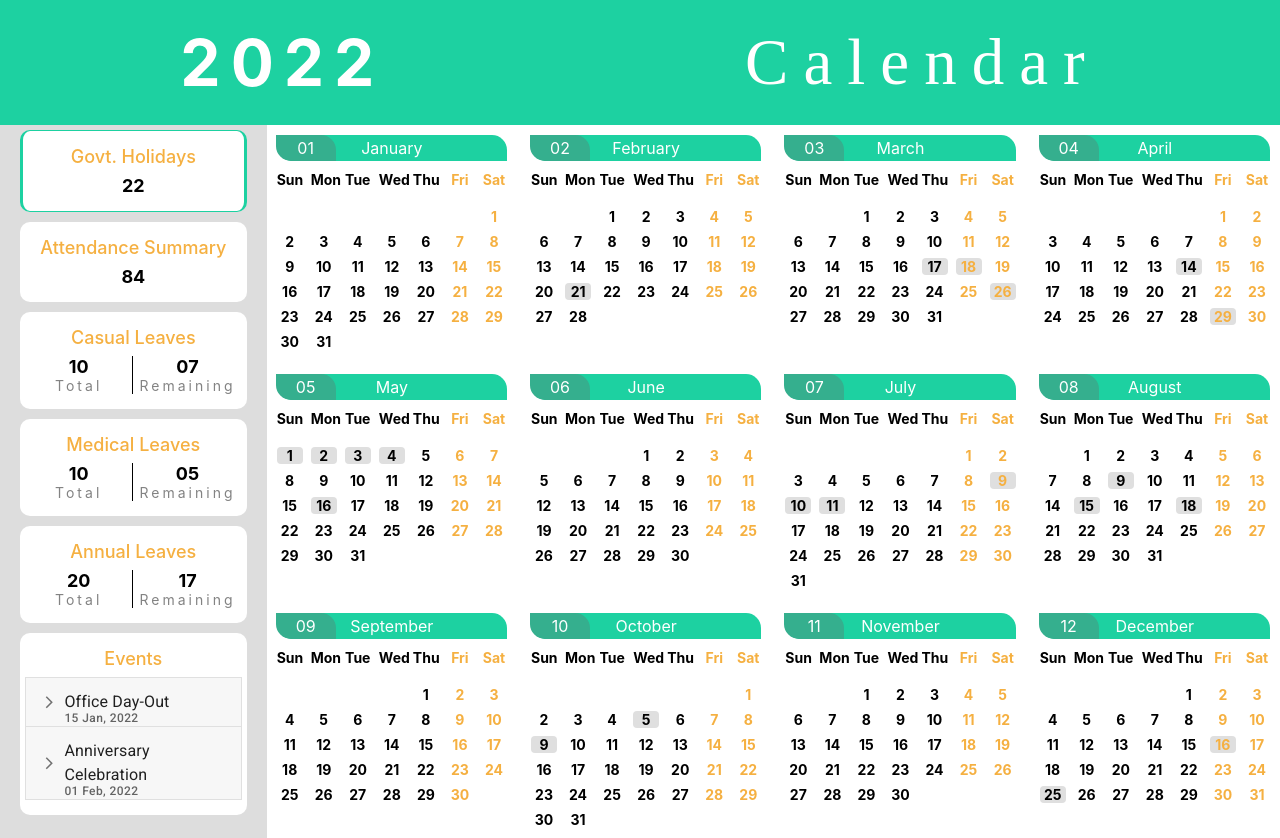
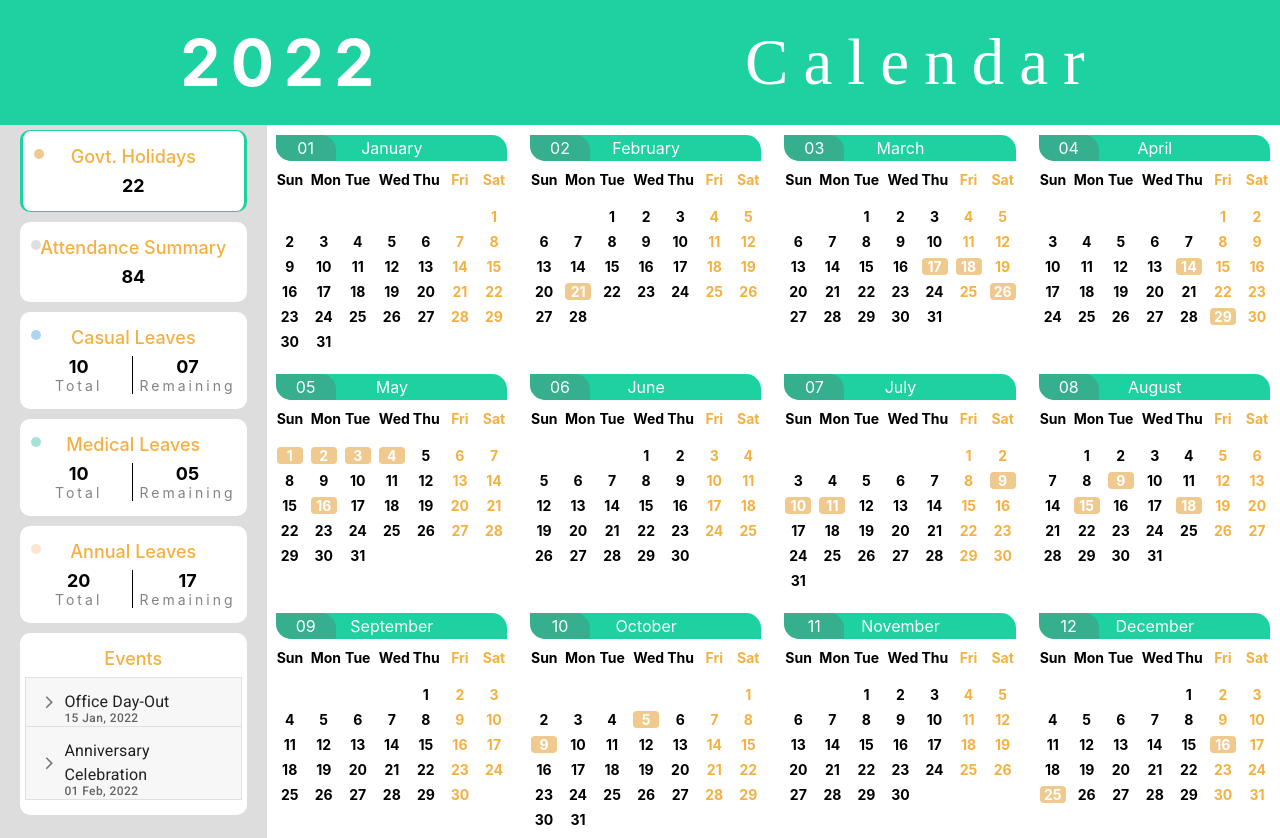
Before and after one commit to NayonRes/office-calander, a React (Create React App) app: page / in a window 1280 px wide. Built offline with nearby package versions, Linux system fonts and the light colour scheme; a web font is replaced by a local one.

Commit message:
time fix

```diff
--- a/package.json
+++ b/package.json
@@ -23,7 +23,7 @@
     "web-vitals": "^2.1.4"
   },
   "scripts": {
-    "start": "react-scripts start",
+    "start": "set PORT=3010 && react-scripts start",
     "build": "react-scripts build",
     "test": "react-scripts test",
     "eject": "react-scripts eject"
--- a/src/MyCalendar.js
+++ b/src/MyCalendar.js
@@ -68,6 +68,11 @@ const LightTooltip = styled(({ className, ...props }) => (
   },
 }));
 const weaklyHolidaysColor = "#F5B041";
+const weaklyHolidaysBGColor = "#efc98d";
+const casualLeaveColor = "#AED6F1";
+const medialLeaveColor = "#A3E4D7";
+const annualLeaveColor = "#FAE5D3";
+const attendenceColor = "#dfdfdf";
 const useStyles = makeStyles({
   monthSection: {
     // border: "1px solid #ddd",
@@ -101,6 +106,15 @@ const useStyles = makeStyles({
     padding: " 15px 5px 15px",
     borderRadius: "10px",
     cursor: "pointer",
+    position: "relative",
+  },
+  cardColorIcon: {
+    position: "absolute",
+    height: "10px",
+    width: "10px",
+    borderRadius: "50%",
+    top: 18,
+    left: 11,
   },
   holidayCardTitle: {
     margin: "0px 0 8px 0",
@@ -241,6 +255,7 @@ function MyCalendar() {
     });
   };
   const handleCheckInChange = (newValue) => {
+    console.log("handleCheckInChange 111", dayjs(newValue).format("HH:mm"));
     setUserCheckIn(dayjs(newValue).format("HH:mm"));
     setCheckIn(newValue);
   };
@@ -297,6 +312,20 @@ function MyCalendar() {
           }
           break;
         case "Present":
+          console.log("userCheckIn 5555", dayjs(checkIn).format("HH:mm"));
+          if (dayjs(checkIn).format("HH:mm") === "Invalid Date") {
+            handleSnakbarOpen(
+              "Please enter a valid format check in time",
+              "error"
+            );
+            return document.getElementById("checkIn").focus();
+          } else if (dayjs(checkOut).format("HH:mm") === "Invalid Date") {
+            handleSnakbarOpen(
+              "Please enter a valid format check out time",
+              "error"
+            );
+            return document.getElementById("checkOut").focus();
+          } else {
             if (obj?.date?.length > 0) {
               newAttendanceSummary.map((e, i) => {
                 if (e.date === obj.date) {
@@ -317,6 +346,7 @@ function MyCalendar() {
                 type: type,
                 description: description,
               });
+            }
           }
           changeMenu("Present");
           break;
@@ -396,6 +426,13 @@ function MyCalendar() {
           break;
 
         case "Event":
+          if (title.trim().length < 1) {
+            handleSnakbarOpen("Please enter title", "error");
+            return document.getElementById("title").focus();
+          } else if (description.trim().length < 1) {
+            handleSnakbarOpen("Please enter description", "error");
+            return document.getElementById("description").focus();
+          } else {
             officeEvent.push({
               date: selectDateData.date,
               monthName: selectDateData.monthName,
@@ -403,6 +440,7 @@ function MyCalendar() {
               title: title,
               description: description,
             });
+          }
           changeMenu("Event");
           break;
 
@@ -509,9 +547,10 @@ function MyCalendar() {
     if (id === "Govt. Holiday") {
       setUserDays(newHolidays);
     } else if (id === "Present") {
-      setUserDays(
-        newAttendanceSummary.filter((item) => item.type === "Present")
-      );
+      // setUserDays(
+      //   newAttendanceSummary.filter((item) => item.type === "Present")
+      // );
+      setUserDays(newAttendanceSummary.concat(newHolidays));
     } else if (id === "Casual Leave") {
       setUserDays(
         newAttendanceSummary.filter((item) => item.type === "Casual Leave")
@@ -595,16 +634,12 @@ function MyCalendar() {
       day: date.day,
     };
     setSelectDateData(data);
-    console.log("selectDateData", data);
+    // console.log("selectDateData", data);
 
     let obj = newAttendanceSummary.find((o) => o.date === data.date);
-    console.log("obj", obj);
+    // console.log("obj", obj);
     switch (active) {
       case "Casual Leave":
-        console.log(
-          "parseInt(calculateCasualLeaves()",
-          parseInt(calculateCasualLeaves())
-        );
         let casualLeaveDays = parseInt(calculateCasualLeaves());
         addLeaves(data, obj, "Casual Leave", casualLeaveDays);
         changeMenu("Casual Leave");
@@ -616,7 +651,7 @@ function MyCalendar() {
         changeMenu("Medical Leave");
         break;
       case "Annual Leave":
-        let annualLeaveDays = parseInt(calculateMedicalLeaves());
+        let annualLeaveDays = parseInt(calculateAnnualLeaves());
         addLeaves(data, obj, "Annual Leave", annualLeaveDays);
 
         changeMenu("Annual Leave");
@@ -626,7 +661,7 @@ function MyCalendar() {
         handleClickOpen();
         break;
     }
-    console.log("date", date);
+    // console.log("date", date);
   };
   const calculateCasualLeaves = () => {
     let remain =
@@ -663,17 +698,36 @@ function MyCalendar() {
     let holidayObj = userDays.filter(
       (holiday) => holiday["monthName"] === month.name && holiday["day"] === day
     );
-
+    // console.log("holidayObj", holidayObj);
+    let selectedColor = weaklyHolidaysBGColor;
+    let fontColor = "white";
+    if (holidayObj[0]?.type === "Present") {
+      selectedColor = attendenceColor;
+      fontColor = "";
+    }
+    if (holidayObj[0]?.type === "Casual Leave") {
+      selectedColor = casualLeaveColor;
+      fontColor = "";
+    }
+    if (holidayObj[0]?.type === "Medical Leave") {
+      selectedColor = medialLeaveColor;
+      fontColor = "";
+    }
+    if (holidayObj[0]?.type === "Annual Leave") {
+      selectedColor = annualLeaveColor;
+      fontColor = "";
+    }
     if (holidayObj.length > 0) {
       return (
         <LightTooltip title={fnCheckTimes(holidayObj[0])}>
           <div
             style={{
-              background: holidayObj.length > 0 ? "#dfdfdf" : "",
+              background: holidayObj.length > 0 ? selectedColor : "",
               borderRadius: "4px",
               margin: "auto",
               fontWeight: "bold",
               cursor: "pointer",
+              color: fontColor,
             }}
             onClick={() =>
               handleSelectedDate(
@@ -871,6 +925,15 @@ function MyCalendar() {
     return obj?.description;
   };
 
+  const showDescriptionInput = () => {
+    let showDescription = false;
+    if (type === "Govt. Holiday" || type === "Event") {
+      showDescription = true;
+    }
+
+    return showDescription;
+  };
+
   return (
     <>
       {/* <br />
@@ -976,6 +1039,10 @@ function MyCalendar() {
                   }`}
                   onClick={() => changeMenu("Govt. Holiday")}
                 >
+                  <div
+                    className={classes.cardColorIcon}
+                    style={{ background: weaklyHolidaysBGColor }}
+                  ></div>
                   <p className={classes.holidayCardTitle}> Govt. Holidays</p>
                   <p className={classes.holidayCardDays}>
                     {newHolidays.length}
@@ -989,6 +1056,10 @@ function MyCalendar() {
                   }`}
                   onClick={() => changeMenu("Present")}
                 >
+                  <div
+                    className={classes.cardColorIcon}
+                    style={{ background: attendenceColor }}
+                  ></div>
                   <p className={classes.holidayCardTitle}>
                     {" "}
                     Attendance Summary
@@ -1005,6 +1076,10 @@ function MyCalendar() {
                   }`}
                   onClick={() => changeMenu("Casual Leave")}
                 >
+                  <div
+                    className={classes.cardColorIcon}
+                    style={{ background: casualLeaveColor }}
+                  ></div>
                   <p className={classes.holidayCardTitle}>Casual Leaves</p>
 
                   <Grid container>
@@ -1030,6 +1105,10 @@ function MyCalendar() {
                   }`}
                   onClick={() => changeMenu("Medical Leave")}
                 >
+                  <div
+                    className={classes.cardColorIcon}
+                    style={{ background: medialLeaveColor }}
+                  ></div>
                   <p className={classes.holidayCardTitle}> Medical Leaves</p>
 
                   <Grid container>
@@ -1055,6 +1134,10 @@ function MyCalendar() {
                   }`}
                   onClick={() => changeMenu("Annual Leave")}
                 >
+                  <div
+                    className={classes.cardColorIcon}
+                    style={{ background: annualLeaveColor }}
+                  ></div>
                   <p className={classes.holidayCardTitle}> Annual Leaves</p>
 
                   <Grid container>
@@ -1252,7 +1335,7 @@ function MyCalendar() {
             <>
               <TextField
                 fullWidth
-                id="standard-basic"
+                id="title"
                 label="Title"
                 // variant="standard"
                 size="small"
@@ -1271,7 +1354,12 @@ function MyCalendar() {
                   value={checkIn}
                   onChange={handleCheckInChange}
                   renderInput={(params) => (
-                    <TextField {...params} fullWidth size="small" />
+                    <TextField
+                      {...params}
+                      fullWidth
+                      size="small"
+                      id="checkIn"
+                    />
                   )}
                 />
                 <br />
@@ -1281,7 +1369,12 @@ function MyCalendar() {
                   value={checkOut}
                   onChange={handleCheckOutChange}
                   renderInput={(params) => (
-                    <TextField {...params} fullWidth size="small" />
+                    <TextField
+                      {...params}
+                      fullWidth
+                      size="small"
+                      id="checkOut"
+                    />
                   )}
                 />
               </LocalizationProvider>
@@ -1289,7 +1382,7 @@ function MyCalendar() {
               <br />
             </>
           )}
-          {type === "Govt. Holiday" && (
+          {showDescriptionInput() && (
             <>
               <TextField
                 fullWidth
```
Also changed, not shown: public/user.jpg (added). Lines whose indentation alone changed are shown as unchanged.
